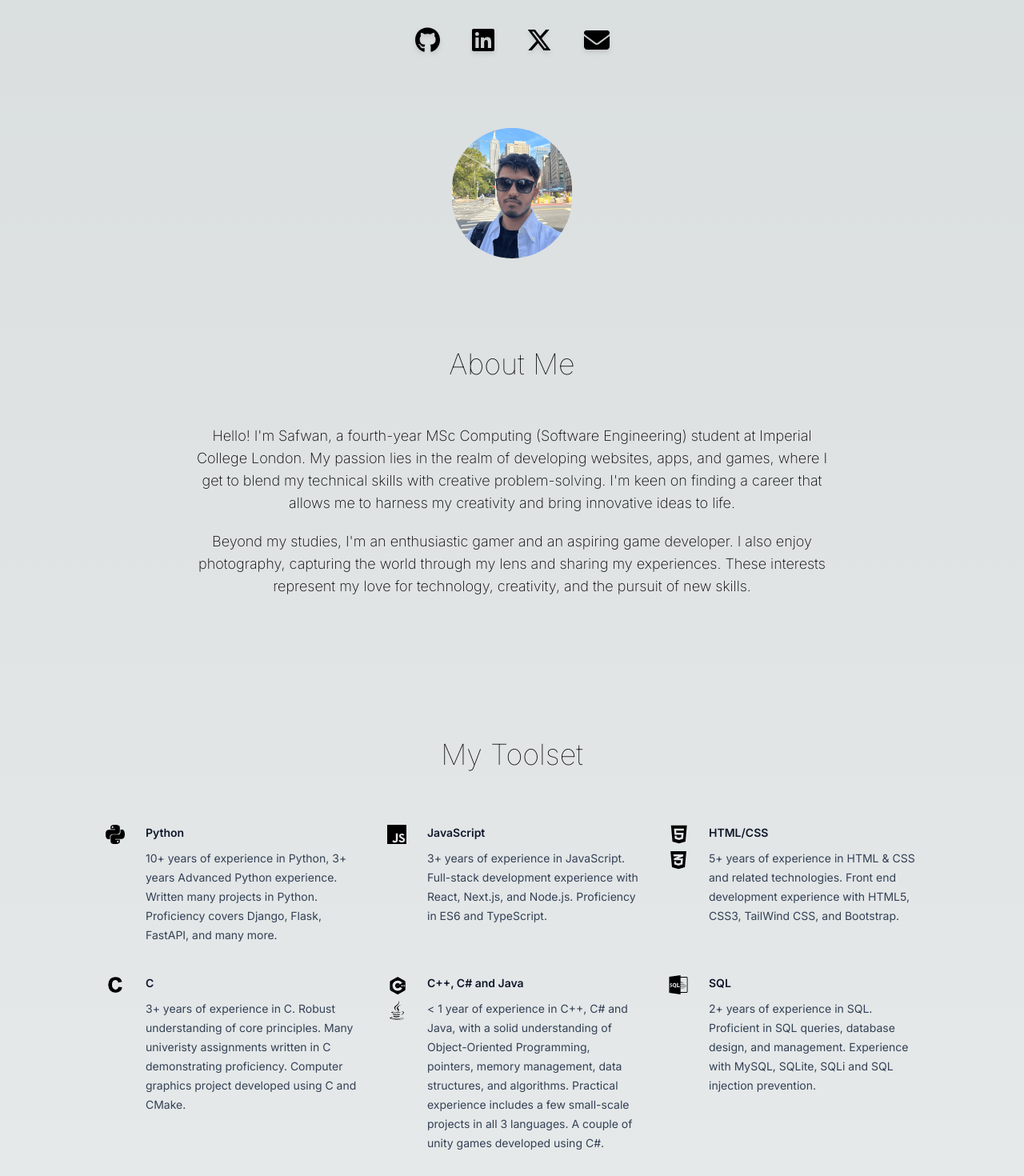
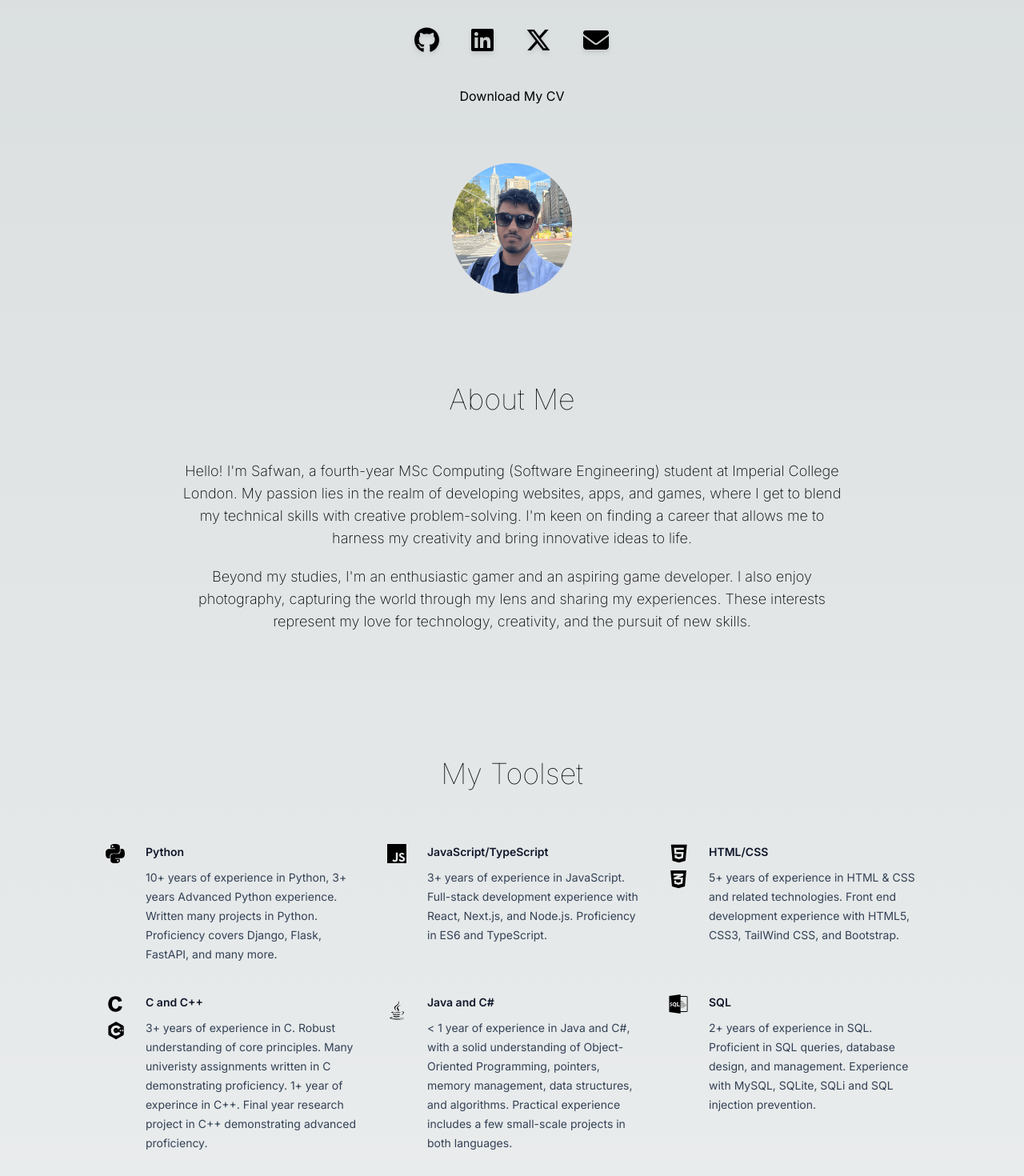
Before and after one commit to SafwanChowdhury/Portfolio-V2, a Next.js app in the folder portfolio-v2/: page / in a window 1280 px wide. Shown: the part 520-1990 px from the top of the page at 80% size. Built offline with nearby package versions, Linux system fonts and the light colour scheme; what tailwind-hamburgers would draw is missing.

Commit message:
update cv and minor ui changes and detail updates

```diff
--- a/portfolio-v2/components/about-me.tsx
+++ b/portfolio-v2/components/about-me.tsx
@@ -3,7 +3,7 @@ import SVGGradientComponent from "./corners";
 
 export default function AboutMe() {
     return (
-        <div className="flex flex-col w-screen items-center justify-center p-10">
+        <div className="flex flex-col w-screen items-center justify-center p-5">
             <Image
                 src="/assets/pfp_linkedin.jpg"
                 alt="Profile Picture"
--- a/portfolio-v2/components/coding.tsx
+++ b/portfolio-v2/components/coding.tsx
@@ -159,7 +159,7 @@ export default function Coding() {
                             </div>
                             <div className="ml-6">
                                 <h2 className="text-sm font-semibold leading-6 text-slate-900 dark:text-slate-200">
-                                    JavaScript
+                                    JavaScript/TypeScript
                                 </h2>
                                 <p className="mt-2 text-sm leading-6 text-slate-700 dark:text-slate-100">
                                     3+ years of experience in JavaScript.
@@ -248,7 +248,7 @@ export default function Coding() {
                                 </p>
                             </div>
                         </div>
-                        {/* C */}
+                        {/* C and C++ */}
                         <div className="group flex p-0.5">
                             <div className="p-0.5">
                                 <svg
@@ -258,27 +258,10 @@ export default function Coding() {
                                 >
                                     <path d="M10.676,15.973a10.052,10.052,0,0,0,1.175,5.151,5.446,5.446,0,0,0,6.306,2.408,4.284,4.284,0,0,0,3.09-3.6c.107-.6.109-.61.109-.61,1.737.251,4.537.658,6.274.906l-.11.44a11.256,11.256,0,0,1-2.7,5.39,9.439,9.439,0,0,1-5.366,2.688,14.61,14.61,0,0,1-8.277-.819A10.151,10.151,0,0,1,5.4,21.687a16.225,16.225,0,0,1,.019-11.45,10.538,10.538,0,0,1,8.963-7.054,13.353,13.353,0,0,1,6.666.555,9.571,9.571,0,0,1,6.167,6.9c.094.352.114.417.114.417-1.932.351-4.319.8-6.238,1.215-.362-1.915-1.265-3.428-3.2-3.9a5.263,5.263,0,0,0-6.616,3.57,10.49,10.49,0,0,0-.385,1.439A12.31,12.31,0,0,0,10.676,15.973Z" />
                                 </svg>
-                            </div>
-                            <div className="ml-6">
-                                <h2 className="text-sm font-semibold leading-6 text-slate-900 dark:text-slate-200">
-                                    C
-                                </h2>
-                                <p className="mt-2 text-sm leading-6 text-slate-700 dark:text-slate-100">
-                                    3+ years of experience in C. Robust
-                                    understanding of core principles. Many
-                                    univeristy assignments written in C
-                                    demonstrating proficiency. Computer graphics
-                                    project developed using C and CMake.
-                                </p>
-                            </div>
-                        </div>
-                        {/* C++, C# and Java*/}
-                        <div className="group flex p-0.5">
-                            <div className="p-0.5">
                                 <svg
                                     xmlns="http://www.w3.org/2000/svg"
                                     viewBox="0 0 22 22"
-                                    className="w-6 h-6 block group-hover:hidden"
+                                    className="mt-2 w-6 h-6 block group-hover:hidden"
                                 >
                                     <g className="fill-black dark:fill-slate-300">
                                         <path d="M6.078 12A5.928 5.928 0 0 1 12 6.078a5.946 5.946 0 0 1 5.129 2.959l-1.499.867 5.027-2.902a1.579 1.579 0 0 0-.543-.575l-7.345-4.24c-.424-.245-1.116-.245-1.539 0l-7.345 4.24c-.422.244-.768.844-.768 1.333v8.48c0 .245.086.517.226.758l3.529-2.038A5.883 5.883 0 0 1 6.078 12z" />
@@ -286,6 +269,53 @@ export default function Coding() {
                                         <path d="m20.657 7.002-5.046 2.913-1.046.605-.001-.001L12 12l-2.563 1.48A2.964 2.964 0 0 0 12 14.961a2.97 2.97 0 0 0 2.565-1.481l2.563 1.483a5.944 5.944 0 0 1-5.129 2.959 5.926 5.926 0 0 1-5.128-2.962l-3.529 2.038c.14.242.332.453.543.575l7.345 4.24c.423.245 1.115.245 1.539 0l7.345-4.24c.211-.122.403-.333.543-.575.14-.241.226-.513.226-.758V7.76c0-.245-.086-.517-.226-.758zm-2.735 5.327h-.658v.658h-.657v-.658h-.658v-.658h.658v-.658h.657v.658h.658v.658zm2.468 0h-.658v.658h-.658v-.658h-.657v-.658h.657v-.658h.658v.658h.658v.658z" />
                                     </g>
                                 </svg>
+                                <svg
+                                    xmlns="http://www.w3.org/2000/svg"
+                                    viewBox="10 10 40 40"
+                                    className="mt-2 w-6 h-6 hidden group-hover:block"
+                                >
+                                    <g>
+                                        <path
+                                            d="M47.593 41.008c.251-.435.407-.925.407-1.365V24.367c0-.44-.156-.93-.407-1.364L32 32.005l15.593 9.003z"
+                                            fill="#00599C"
+                                        />
+                                        <path
+                                            d="m33.386 49.68 13.228-7.637c.381-.22.728-.6.979-1.035L32 32.005l-15.593 9.003c.251.435.598.815.979 1.035l13.228 7.637c.762.44 2.01.44 2.772 0z"
+                                            fill="#004482"
+                                        />
+                                        <path
+                                            d="M47.593 23.003c-.251-.436-.598-.815-.979-1.035L33.386 14.33c-.762-.44-2.01-.44-2.772 0l-13.228 7.638c-.762.44-1.386 1.52-1.386 2.4v15.275c0 .44.156.93.407 1.365L32 32.005l15.593-9.002z"
+                                            fill="#659AD2"
+                                        />
+                                        <path
+                                            d="M32 42.672c-5.882 0-10.667-4.785-10.667-10.667S26.118 21.338 32 21.338c3.795 0 7.335 2.043 9.237 5.33l-4.616 2.672A5.356 5.356 0 0 0 32 26.672a5.34 5.34 0 0 0-5.333 5.333A5.34 5.34 0 0 0 32 37.34a5.356 5.356 0 0 0 4.621-2.669l4.616 2.671A10.705 10.705 0 0 1 32 42.671z"
+                                            fill="#ffffff"
+                                        />
+                                        <path
+                                            d="M42.667 31.413H41.48v-1.186h-1.185v1.186h-1.185v1.185h1.185v1.185h1.185v-1.185h1.186v-1.185zM47.111 31.413h-1.185v-1.186H44.74v1.186h-1.185v1.185h1.185v1.185h1.185v-1.185h1.185v-1.185z"
+                                            fill="#ffffff"
+                                        />
+                                    </g>
+                                </svg>
+                            </div>
+                            <div className="ml-6">
+                                <h2 className="text-sm font-semibold leading-6 text-slate-900 dark:text-slate-200">
+                                    C and C++
+                                </h2>
+                                <p className="mt-2 text-sm leading-6 text-slate-700 dark:text-slate-100">
+                                    3+ years of experience in C. Robust
+                                    understanding of core principles. Many
+                                    univeristy assignments written in C
+                                    demonstrating proficiency. 1+ year of
+                                    experince in C++. Final year research
+                                    project in C++ demonstrating advanced
+                                    proficiency.
+                                </p>
+                            </div>
+                        </div>
+                        {/* C# and Java*/}
+                        <div className="group flex p-0.5">
+                            <div className="p-0.5">
                                 <svg
                                     xmlns="http://www.w3.org/2000/svg"
                                     viewBox="0 0 512 512"
@@ -335,34 +365,6 @@ export default function Coding() {
                                 </svg>
                                 <svg
                                     xmlns="http://www.w3.org/2000/svg"
-                                    viewBox="10 10 40 40"
-                                    className="w-6 h-6 hidden group-hover:block"
-                                >
-                                    <g>
-                                        <path
-                                            d="M47.593 41.008c.251-.435.407-.925.407-1.365V24.367c0-.44-.156-.93-.407-1.364L32 32.005l15.593 9.003z"
-                                            fill="#00599C"
-                                        />
-                                        <path
-                                            d="m33.386 49.68 13.228-7.637c.381-.22.728-.6.979-1.035L32 32.005l-15.593 9.003c.251.435.598.815.979 1.035l13.228 7.637c.762.44 2.01.44 2.772 0z"
-                                            fill="#004482"
-                                        />
-                                        <path
-                                            d="M47.593 23.003c-.251-.436-.598-.815-.979-1.035L33.386 14.33c-.762-.44-2.01-.44-2.772 0l-13.228 7.638c-.762.44-1.386 1.52-1.386 2.4v15.275c0 .44.156.93.407 1.365L32 32.005l15.593-9.002z"
-                                            fill="#659AD2"
-                                        />
-                                        <path
-                                            d="M32 42.672c-5.882 0-10.667-4.785-10.667-10.667S26.118 21.338 32 21.338c3.795 0 7.335 2.043 9.237 5.33l-4.616 2.672A5.356 5.356 0 0 0 32 26.672a5.34 5.34 0 0 0-5.333 5.333A5.34 5.34 0 0 0 32 37.34a5.356 5.356 0 0 0 4.621-2.669l4.616 2.671A10.705 10.705 0 0 1 32 42.671z"
-                                            fill="#ffffff"
-                                        />
-                                        <path
-                                            d="M42.667 31.413H41.48v-1.186h-1.185v1.186h-1.185v1.185h1.185v1.185h1.185v-1.185h1.186v-1.185zM47.111 31.413h-1.185v-1.186H44.74v1.186h-1.185v1.185h1.185v1.185h1.185v-1.185h1.185v-1.185z"
-                                            fill="#ffffff"
-                                        />
-                                    </g>
-                                </svg>
-                                <svg
-                                    xmlns="http://www.w3.org/2000/svg"
                                     viewBox="0 0 32 32"
                                     className="w-6 h-10 hidden group-hover:block"
                                 >
@@ -404,16 +406,15 @@ export default function Coding() {
                             </div>
                             <div className="ml-6">
                                 <h2 className="text-sm font-semibold leading-6 text-slate-900 dark:text-slate-200">
-                                    C++, C# and Java
+                                    Java and C#
                                 </h2>
                                 <p className="mt-2 text-sm leading-6 text-slate-700 dark:text-slate-100">
-                                    &#60; 1 year of experience in C++, C# and
-                                    Java, with a solid understanding of
+                                    &#60; 1 year of experience in Java and C#,
+                                    with a solid understanding of
                                     Object-Oriented Programming, pointers,
                                     memory management, data structures, and
                                     algorithms. Practical experience includes a
-                                    few small-scale projects in all 3 languages.
-                                    A couple of unity games developed using C#.
+                                    few small-scale projects in both languages.
                                 </p>
                             </div>
                         </div>
--- a/portfolio-v2/components/hero.tsx
+++ b/portfolio-v2/components/hero.tsx
@@ -24,12 +24,11 @@ export default function hero() {
                 </div>
             </div>
             <div className="w-11/12 mx-auto h-0.5 bg-gray-900 dark:bg-gray-200 mt-4 mb-4"></div>
-
             <p className="w-11/12 lg:w-6/12 font-light text-center pt-3 mx-auto">
                 {" "}
                 A versatile Full-Stack Developer with a flair for crafting
-                immersive VR and modern web and app solutions, I bring legacy
-                systems into the future.
+                immersive, modern web and app solutions, I bring legacy systems
+                into the future.
             </p>
             <div className="flex justify-center gap-10 mt-4 pt-5 text-black dark:invert">
                 <a
@@ -63,6 +62,15 @@ export default function hero() {
                     <FontAwesomeIcon icon={faEnvelope} size="2x" />
                 </a>
             </div>
+            <div className="flex justify-center items-center">
+                <a
+                    href="./CV_Public.pdf"
+                    download="Safwan_Chowdhury_CV"
+                    className="pt-10 text-center hover:underline cursor-pointer dark:text-invert"
+                >
+                    Download My CV
+                </a>
+            </div>
         </div>
     );
 }
--- a/portfolio-v2/components/projects.tsx
+++ b/portfolio-v2/components/projects.tsx
@@ -166,7 +166,7 @@ export default function Projects() {
                         </p>
                     </div>
                 </div>
-                <div className="group lg:mt-8 lg:-mx-6 flex flex-col lg:flex-row justify-center items-center">
+                {/* <div className="group lg:mt-8 lg:-mx-6 flex flex-col lg:flex-row justify-center items-center">
                     <div className="mt-6 w-11/12 sm:w-auto lg:w-1/2 lg:mt-0 lg:mx-6 text-center lg:text-left">
                         <a className="block mt-4 text-2xl font-semibold text-gray-800 hover:underline dark:text-white md:text-3xl">
                             Project SOS
@@ -256,7 +256,7 @@ export default function Projects() {
                         Project Implosion offers a thrilling deep-sea adventure
                         for strategy fans and adrenaline junkies alike.
                     </p>
-                </div>
+                </div> */}
             </div>
         </div>
     );
```
Also changed, not shown: portfolio-v2/app/page.tsx (+27 -1 lines), 2 other files (tests, documents, lock files or other folders).
